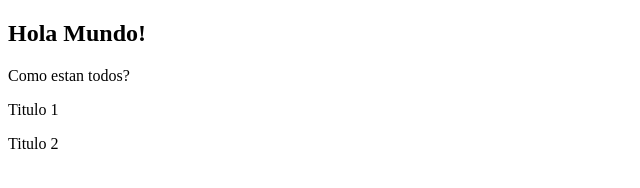
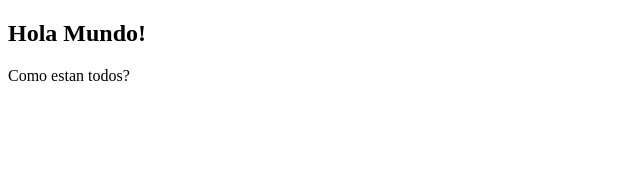
Before and after one commit to IvanGarFou/PruebaEquipo, a plain HTML site: page index.html in a window 1280 px wide. Shown: the whole page, without its empty margins (0-640 px from the left). Drawn offline with Linux system fonts and the light colour scheme.

Commit message:
Revert "Mensaje"

```diff
--- a/index.html
+++ b/index.html
@@ -10,8 +10,5 @@
     <h2>Hola Mundo!</h2>
 
     <p>Como estan todos?</p>
-
-    <p>Titulo 1</p>
-    <p>Titulo 2</p>
 </body>
 </html>
```
